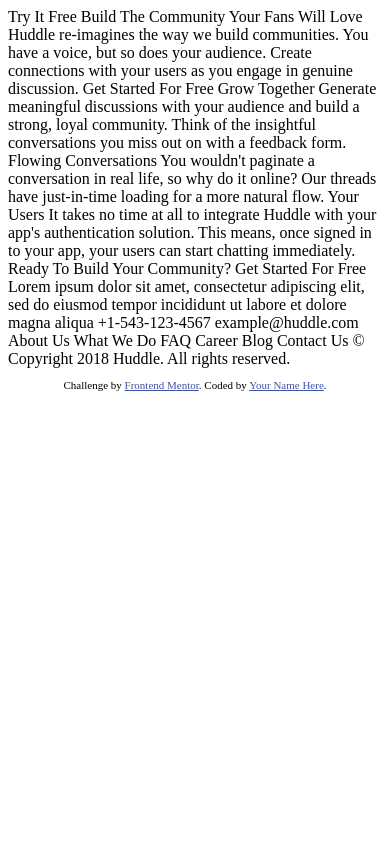
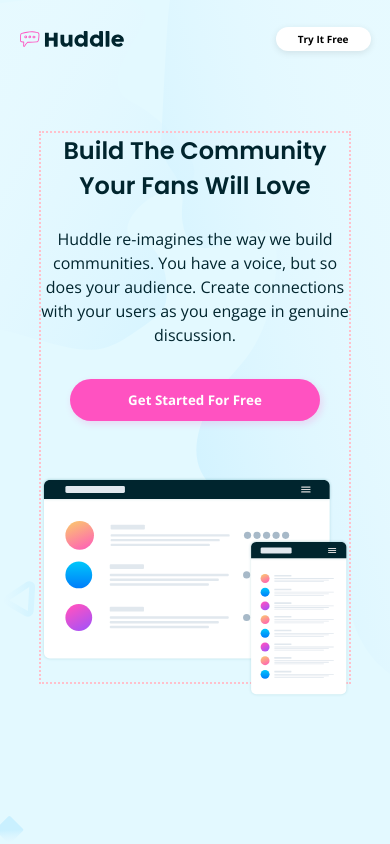
Before and after one commit to DJaye33/huddle_landing, a plain HTML site: page index.html in a window 390 px wide. Drawn offline with nearby package versions, Linux system fonts and the light colour scheme.

Commit message:
finished mobile header

```diff
--- a/index.html
+++ b/index.html
@@ -1,70 +1,54 @@
 <!DOCTYPE html>
 <html lang="en">
-<head>
-  <meta charset="UTF-8">
-  <meta name="viewport" content="width=device-width, initial-scale=1.0"> <!-- displays site properly based on user's device -->
+  <head>
+    <meta charset="UTF-8" />
+    <meta name="viewport" content="width=device-width, initial-scale=1.0" />
+    <!-- displays site properly based on user's device -->
+    <link rel="preconnect" href="https://fonts.gstatic.com" />
+    <link
+      href="https://fonts.googleapis.com/css2?family=Open+Sans:wght@400;700&family=Poppins:wght@600&display=swap"
+      rel="stylesheet"
+    />
+    <link rel="stylesheet" href="css/styles.css" />
+    <link
+      rel="icon"
+      type="image/png"
+      sizes="32x32"
+      href="./images/favicon-32x32.png"
+    />
 
-  <link rel="icon" type="image/png" sizes="32x32" href="./images/favicon-32x32.png">
-
-  <title>Frontend Mentor | Huddle landing page with alternating feature blocks</title>
-
-  <!-- Feel free to remove these styles or customise in your own stylesheet 👍 -->
-  <style>
-    .attribution { font-size: 11px; text-align: center; }
-    .attribution a { color: hsl(228, 45%, 44%); }
-  </style>
-</head>
-<body>
-
-  Try It Free
-
-  Build The Community Your Fans Will Love
-
-  Huddle re-imagines the way we build communities. You have a voice, but so does your audience.
-  Create connections with your users as you engage in genuine discussion.
-
-  Get Started For Free
-
-  Grow Together
-
-  Generate meaningful discussions with your audience and build a strong, loyal community.
-  Think of the insightful conversations you miss out on with a feedback form.
-
-  Flowing Conversations
-
-  You wouldn't paginate a conversation in real life, so why do it online? Our threads
-  have just-in-time loading for a more natural flow.
-
-  Your Users
-
-  It takes no time at all to integrate Huddle with your app's authentication solution.
-  This means, once signed in to your app, your users can start chatting immediately.
-
-  Ready To Build Your Community?
-
-  Get Started For Free
-
-  Lorem ipsum dolor sit amet, consectetur adipiscing elit, sed do eiusmod tempor
-  incididunt ut labore et dolore magna aliqua
-
-  +1-543-123-4567
-  example@huddle.com
-
-  About Us
-  What We Do
-  FAQ
-
-  Career
-  Blog
-  Contact Us
-
-  &copy; Copyright 2018 Huddle. All rights reserved.
-
-  <footer>
-    <p class="attribution">
-      Challenge by <a href="https://www.frontendmentor.io?ref=challenge" target="_blank">Frontend Mentor</a>.
-      Coded by <a href="#">Your Name Here</a>.
-    </p>
-  </footer>
-</body>
+    <title>
+      Frontend Mentor | Huddle landing page with alternating feature blocks
+    </title>
+  </head>
+  <body>
+    <header class="header">
+      <nav class="header__navbar">
+        <img
+          src="/images/logo.svg"
+          alt="huddle logo"
+          class="header__navbar-logo"
+        />
+        <button class="header__navbar-btn btn">Try it free</button>
+      </nav>
+      <div class="header__hero">
+        <div class="header__hero-text">
+          <h1 class="header__hero-text-heading">
+            Build the community your fans will love
+          </h1>
+          <p class="header__hero-text-paragraph">
+            Huddle re-imagines the way we build communities. You have a voice,
+            but so does your audience. Create connections with your users as you
+            engage in genuine discussion.
+          </p>
+          <button class="header__hero-text-btn btn">Get started for free</button>
+        </div>
+        <img
+          src="/images/illustration-mockups.svg"
+          alt="illustration"
+          class="header__hero-img"
+        />
+      </div>
+    </header>
+  </body>
 </html>
--- /dev/null
+++ b/sass/styles.sass
@@ -0,0 +1,92 @@
+*
+    margin: 0
+    padding: 0
+
+*,*::before,::after
+    box-sizing: inherit
+
+html
+    box-sizing: border-box
+    font-size: 62.5%
+
+body
+    color: #00252E
+
+.btn
+    border: none
+    border-radius: 10rem
+    outline: transparent
+    text-transform: capitalize
+    font-family: "Open Sans", sans-serif
+    font-weight: bold
+    white-space: nowrap
+
+
+.btn:hover
+    cursor: pointer
+
+.btn:active
+    transform: translateY(.1rem)
+
+.header
+    background-color:  #e3f9ff
+    background-image: url("/images/bg-hero-mobile.svg")
+    background-position: center
+    background-size: cover
+    background-repeat: no-repeat
+    height: 100vh
+
+.header__navbar
+    display: flex
+    justify-content: space-between
+    align-items: center
+    width: 90%
+    margin: 0 auto
+    padding-top: 2.7rem
+
+    &-logo
+        width: 10.4rem
+
+    &-btn
+        font-size: 1rem
+        padding: .5rem 2.2rem
+        background-color: #fff
+        box-shadow: 0px 2px 7px rgba(0, 0, 0, 0.0954201)
+
+    &-btn:hover
+        color: #808E9A
+
+.header__hero
+    width: 80%
+    height: 55.3rem
+    margin: 8rem auto 0
+    border: 2px dotted pink
+
+    &-text
+        text-align: center
+
+        &-heading
+            font-family: "Poppins", sans-serif
+            font-weight: 600
+            font-size: 2.4rem
+            margin-bottom: 2.4rem
+            text-transform: capitalize
+
+        &-paragraph
+            font-family: "Open Sans", sans-serif
+            font-size: 1.6rem
+            line-height: 2.4rem
+            margin-bottom: 3.2rem
+
+        &-btn
+            background-color: #FF52C1
+            padding: 1.2rem 5.8rem
+            color: #fff
+            margin-bottom: 5.6rem
+            box-shadow: 2px 3px 6px 1px rgba(255, 82, 193, 0.166185)
+
+        &-btn:hover
+            background-color: #FF9ADB
+
+    &-img
+        width: 100%
```
Also changed, not shown: css/styles.css (added), 1 other file.
